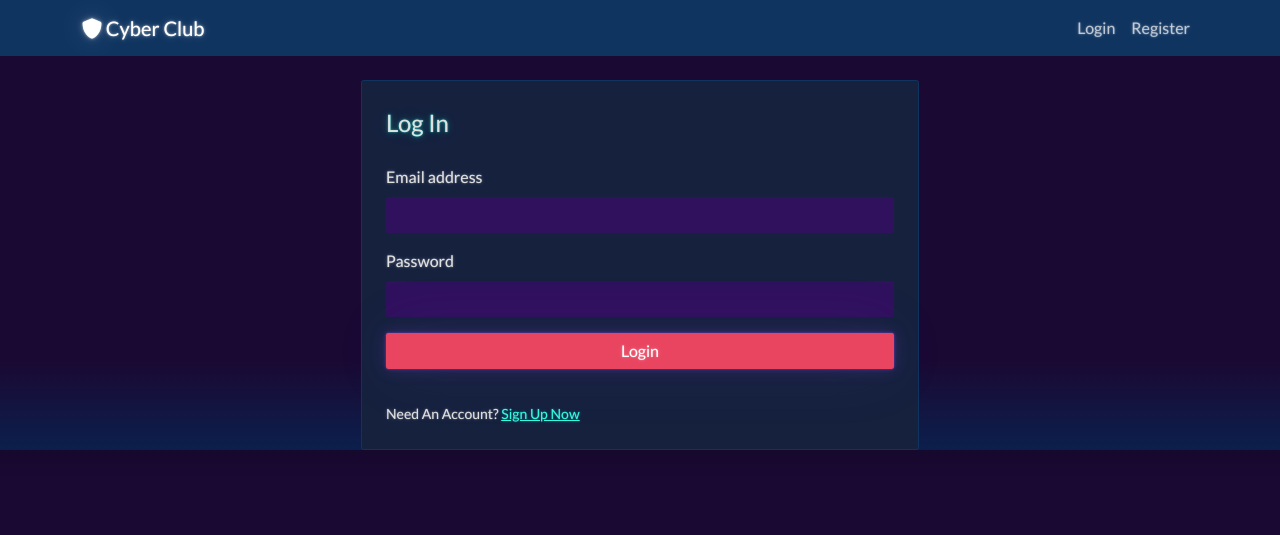
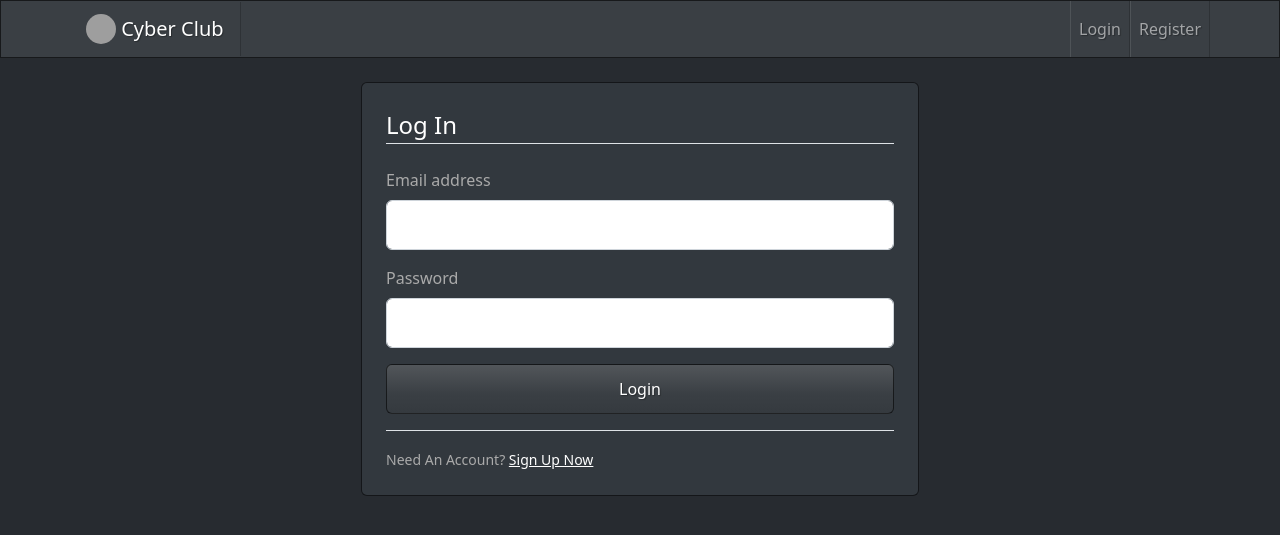
Before and after one commit to Vamshi0306/cyber-club-attendance-system, a Flask app: a page that uses templates/layout.html in a window 1280 px wide. Shown: the top 535 px of the page. Run offline with Flask 3, Linux system fonts and the light colour scheme; grey boxes are pictures that could not be loaded.

Commit message:
Update layout.html

```diff
--- a/templates/layout.html
+++ b/templates/layout.html
@@ -3,25 +3,17 @@
 <head>
     <meta charset="UTF-8">
     <meta name="viewport" content="width=device-width, initial-scale=1.0">
-    <link rel="stylesheet" href="https://bootswatch.com/5/vapor/bootstrap.min.css">
+    <link rel="stylesheet" href="https://bootswatch.com/5/slate/bootstrap.min.css">
     <link rel="stylesheet" href="https://cdnjs.cloudflare.com/ajax/libs/font-awesome/6.0.0-beta3/css/all.min.css">
     <title>Cyber Club</title>
-    <style>
-        body { background-color: #1a1a2e; color: #e0e0e0; }
-        .card { background-color: #16213e; border: 1px solid #0f3460; }
-        .list-group-item { background-color: #1f4068; border: 1px solid #16213e; }
-        .navbar { background-color: #0f3460 !important; }
-        .btn-primary { background-color: #e94560; border-color: #e94560; }
-        .btn-primary:hover { background-color: #c63a50; border-color: #c63a50; }
-        .alert-success { background-color: #16c79a; color: #1a1a2e; }
-        .alert-danger { background-color: #e94560; color: #1a1a2e; }
-        .alert-warning { background-color: #f7b731; color: #1a1a2e; }
-    </style>
 </head>
 <body>
-    <nav class="navbar navbar-expand-lg navbar-dark">
+    <nav class="navbar navbar-expand-lg navbar-dark bg-primary">
         <div class="container">
-            <a class="navbar-brand" href="{{ url_for('home') }}"><i class="fas fa-shield-alt"></i> Cyber Club</a>
+            <a class="navbar-brand" href="{{ url_for('home') }}">
+                <img src="{{ url_for('static', filename='images/logo.jpg') }}" alt="Cyber Club Logo" width="30" height="30" class="d-inline-block align-top rounded-circle">
+                Cyber Club
+            </a>
             <div class="collapse navbar-collapse">
                 <div class="navbar-nav ms-auto align-items-center">
                     {% if current_user.is_authenticated %}
@@ -61,7 +53,3 @@
     {% block scripts %}{% endblock %}
 </body>
 </html>
-
-    <script src="https://cdn.jsdelivr.net/npm/bootstrap@5.3.2/dist/js/bootstrap.bundle.min.js"></script>
-</body>
-</html>
```
